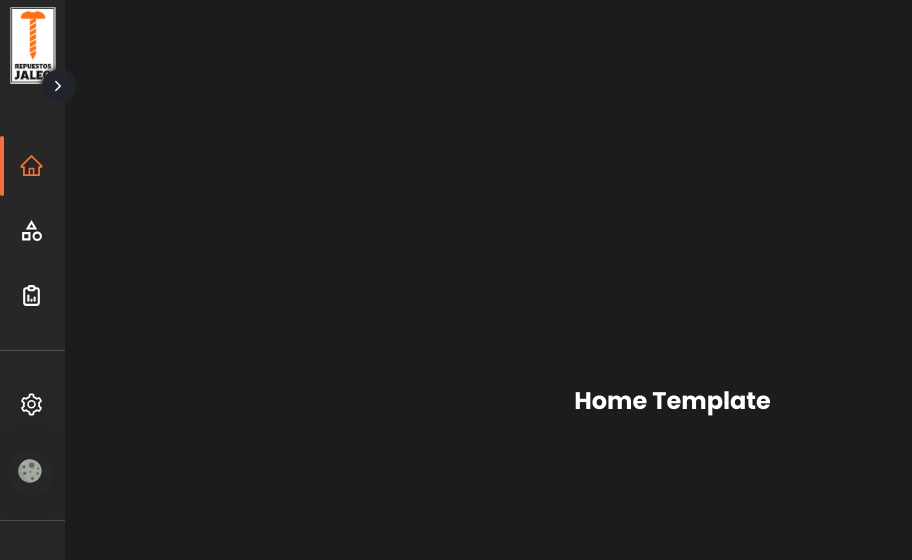
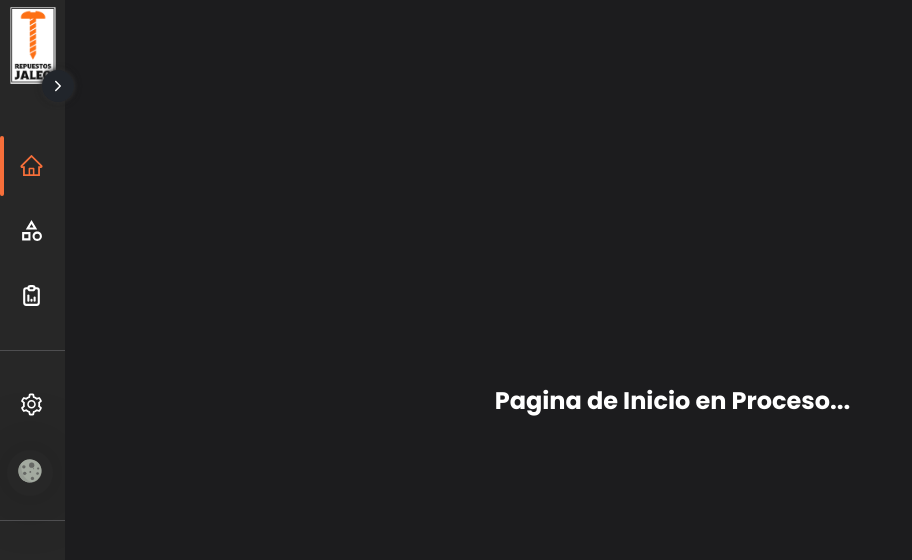
Before and after one commit to lhcastrop/Sistema_Inventarios, a React (Vite) app: page / in a window 1280 px wide. Shown: the top 560 px of the page, without its empty margins (0-912 px from the left). Built offline with nearby package versions, Linux system fonts and the light colour scheme.

Commit message:
actualizacion

```diff
--- a/src/components/templates/HomeTemplate.jsx
+++ b/src/components/templates/HomeTemplate.jsx
@@ -2,7 +2,7 @@
 export function HomeTemplate(){
     return(<Container>
           <h1>
-          Home Template
+          Pagina de Inicio en Proceso...
          </h1>
     </Container>
     );
```
